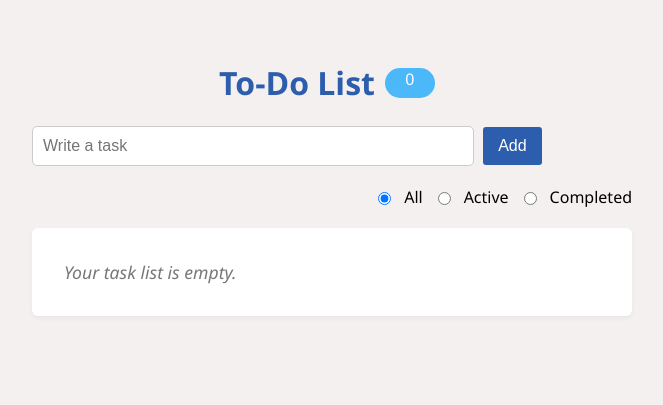
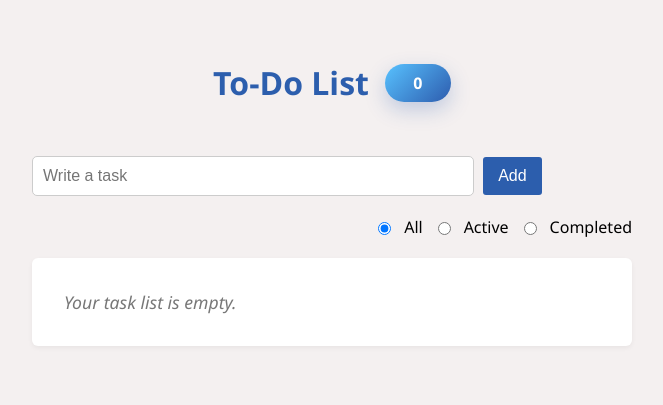
Before and after one commit to gevaleriano/todolist, a website built with Vite: page index.html in a window 1280 px wide. Shown: the whole page, without its empty margins (308-971 px from the left). Built offline with nearby package versions, Linux system fonts and the light colour scheme.

Commit message:
style to counter element

```diff
--- a/src/functions.js
+++ b/src/functions.js
@@ -50,8 +50,6 @@ export function renderTasks() {
             counter.textContent = 0;
             return;
         }
-
-        console.log(tasks)
 
         tasks.forEach(task => {
             const li = document.createElement('li');
@@ -121,7 +119,7 @@ export function renderTasks() {
             sortableList.appendChild(li);
         });
 
-        counter.innerHTML = tasks.filter(task => task.status === "pending").length
+        counter.innerHTML = `<i class="ri-todo-line"></i> ${tasks.filter(task => task.status === "pending").length}`
 
 
     }, 2000);
--- a/src/style.css
+++ b/src/style.css
@@ -141,21 +141,33 @@ li button:hover {
     background-color: #D51C39;
     color: white;
 }
+
 header {
     display: flex;
     justify-content: center;
     align-items: center;
+    gap: 16px;
+    margin-bottom: 30px;
 }
 #counter{
-    background-color: #4BB8FA;
-    border-radius: 20px;
+    display: flex;
+    justify-content: center;
+    align-items: center;
+    min-width: 38px;
+    height: 38px;
+    padding: 0 14px;
+    gap: 4px;
+    background: linear-gradient(135deg, #58c2ff, #2d5cae);
     color: white;
-    padding-inline: 0;
-    height: 30px;
-    min-width: 50px;
-    margin: 10px;
     font-size: 1rem;
-    text-align: center;
+    font-weight: 700;
+    border-radius: 999px;
+    box-shadow: 0 8px 20px rgba(45, 92, 174, .25);
+    transition: .3s;
+}
+
+#counter:hover{
+    transform: translateY(-2px);
 }
 
 /* Loading */
```
